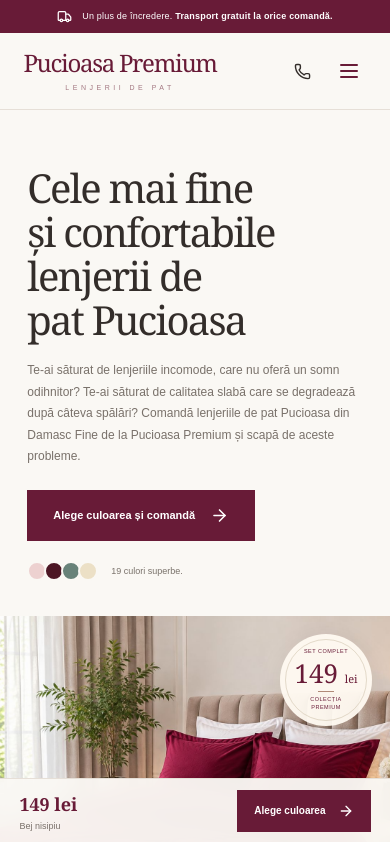
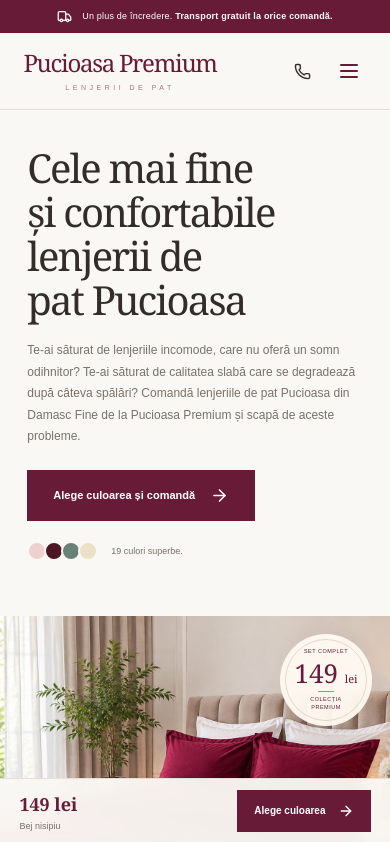
Before and after one commit to l4gmarketing1-glitch/pucioasa-premium, a Next.js app: page / in a window 390 px wide. Shown: the top 842 px of the page. Built offline with nearby package versions, Linux system fonts and the light colour scheme; no server answers.

Commit message:
Move hero copy closer to header by roughly thirty-five percent

```diff
--- a/app/globals.css
+++ b/app/globals.css
@@ -2376,8 +2376,8 @@ footer {
   font-size: 13px;
 }
 .hero-copy {
-  padding-top: 65px;
-  padding-bottom: 65px;
+  padding-top: 33px;
+  padding-bottom: 97px;
 }
 .product-info h2 {
   font-size: 36px;
@@ -2421,6 +2421,12 @@ footer {
   letter-spacing: 0.4px;
   margin-top: 2px;
 }
+@media (min-width: 1500px) {
+  .hero-copy {
+    padding-top: 13px;
+    padding-bottom: 117px;
+  }
+}
 @media (max-width: 1050px) {
   .hero h1 {
     font-size: 42px;
@@ -2437,8 +2443,8 @@ footer {
     font-size: 40px;
   }
   .hero-copy {
-    padding-top: 38px;
-    padding-bottom: 35px;
+    padding-top: 18px;
+    padding-bottom: 55px;
   }
   .hero-copy > p {
     font-size: 12px;
```
